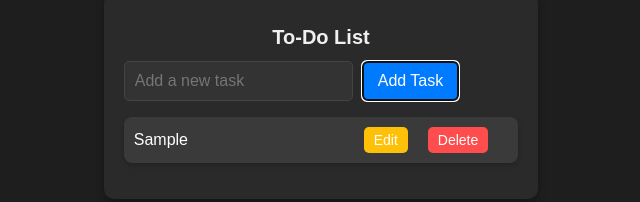
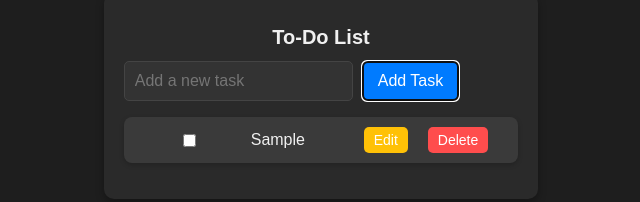
Before and after one commit to AkilaW97/Todo-list-app, a React (Vite) app: page / in a window 1280 px wide. Both pictures are taken after typing "Sample" into the empty fields and a click on the button "Add Task". Shown: the part 314-516 px from the top of the page, without its empty margins (339-979 px from the left). Built offline with nearby package versions, Linux system fonts and the light colour scheme.

Commit message:
Added functionality to mark task as completed in the to-do list

```diff
--- a/src/App.css
+++ b/src/App.css
@@ -40,6 +40,16 @@ input{
   margin-right: 10px;
   border-radius: 5px;
   font-size: 16px;
+}
+
+.complete-checkbox{
+  margin-right: 10px;
+  cursor: pointer;
+}
+
+li span{
+  flex: 1;
+  margin-right: 10px;
 }
 
 button{
--- a/src/App.jsx
+++ b/src/App.jsx
@@ -12,7 +12,7 @@ function App() {
   const addTask = () => {
     if(newTask.trim() !== ''){
       //Add the new task to the list
-      setTasks([...tasks, newTask])
+      setTasks([...tasks, {text: newTask, completed: false}]);
       //Clear the input field
       setNewTask('')
     }
@@ -31,10 +31,20 @@ function App() {
 
   //Function to save the edited task
  const saveEdit = (index) => {
-  const updatedTasks = tasks.map((task, i) => (i === index ? editText : task));
+  const updatedTasks = tasks.map((task, i) =>
+    i === index ? { ...task, text: editText } : task // Update only the text property
+  );
   setTasks(updatedTasks);
-  setEditIndex(null); //Exit edit mode
- }
+  setEditIndex(null); // Exit edit mode
+};
+
+ //Toggling the completion of a task
+ const toggleCompletion = (index) => {
+  const updatedTasks = tasks.map((task, i) =>
+    i === index ? { ...task, completed: !task.completed } : task
+  );
+  setTasks(updatedTasks);
+};
 
   return (
 
@@ -71,9 +81,22 @@ function App() {
                 </>
               ) : (
                 <>
-                    {task}
+                  <input
+                    type="checkbox"
+                    checked={task.completed} // Use task.completed instead of tasks[index].completed
+                    onChange={() => toggleCompletion(index)}
+                    className="complete-checkbox"
+                  />
+                  <span
+                    style={{
+                      textDecoration: task.completed ? 'line-through' : 'none', // Use task.completed
+                      color: task.completed ? '#888' : '#f0f0f0', // Use task.completed
+                    }}
+                  >
+                    {task.text} {/* Use task.text instead of tasks[index].text */}
+                  </span>
                   <div>
-                      <button onClick={() => startEdit(index, task)} className="edit-btn">
+                    <button onClick={() => startEdit(index, task.text)} className="edit-btn">
                       Edit
                     </button>
                     <button onClick={() => deleteTask(index)} className="delete-btn">
```
Lines whose indentation alone changed are shown as unchanged.
